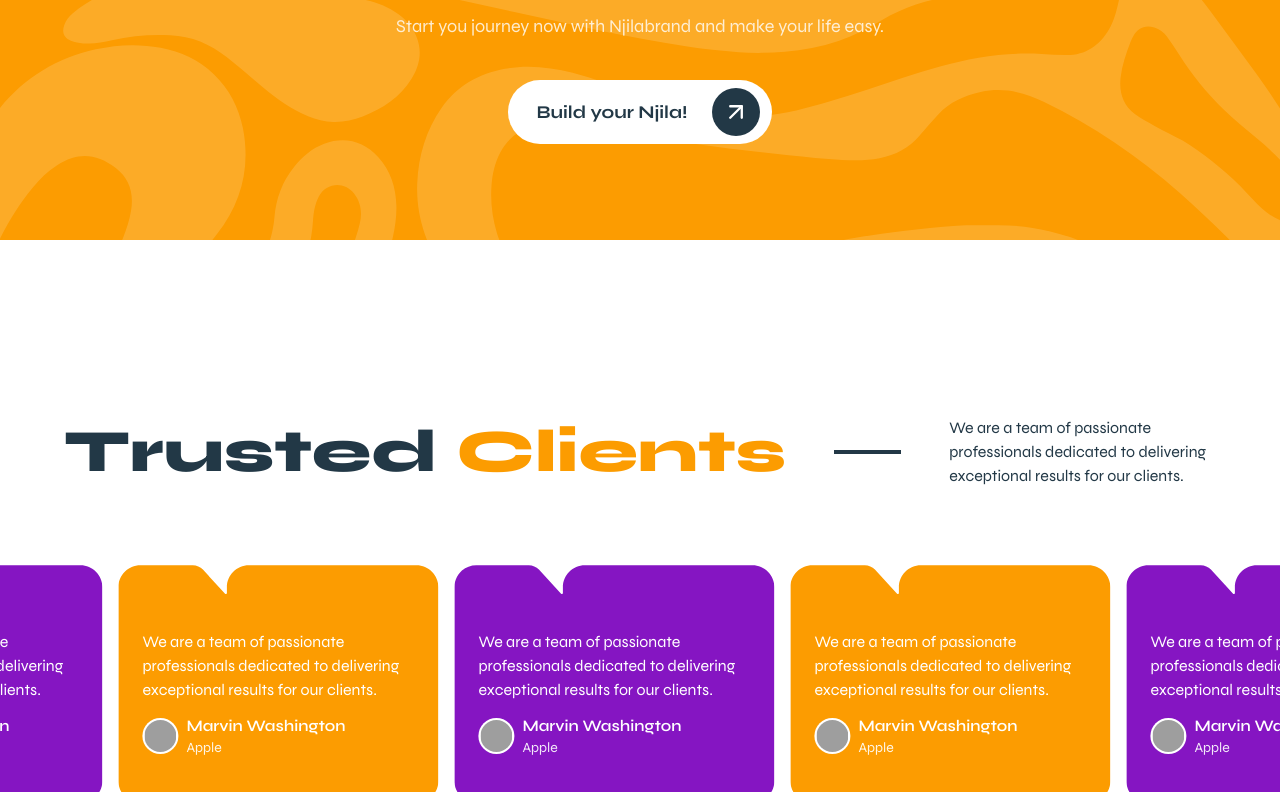
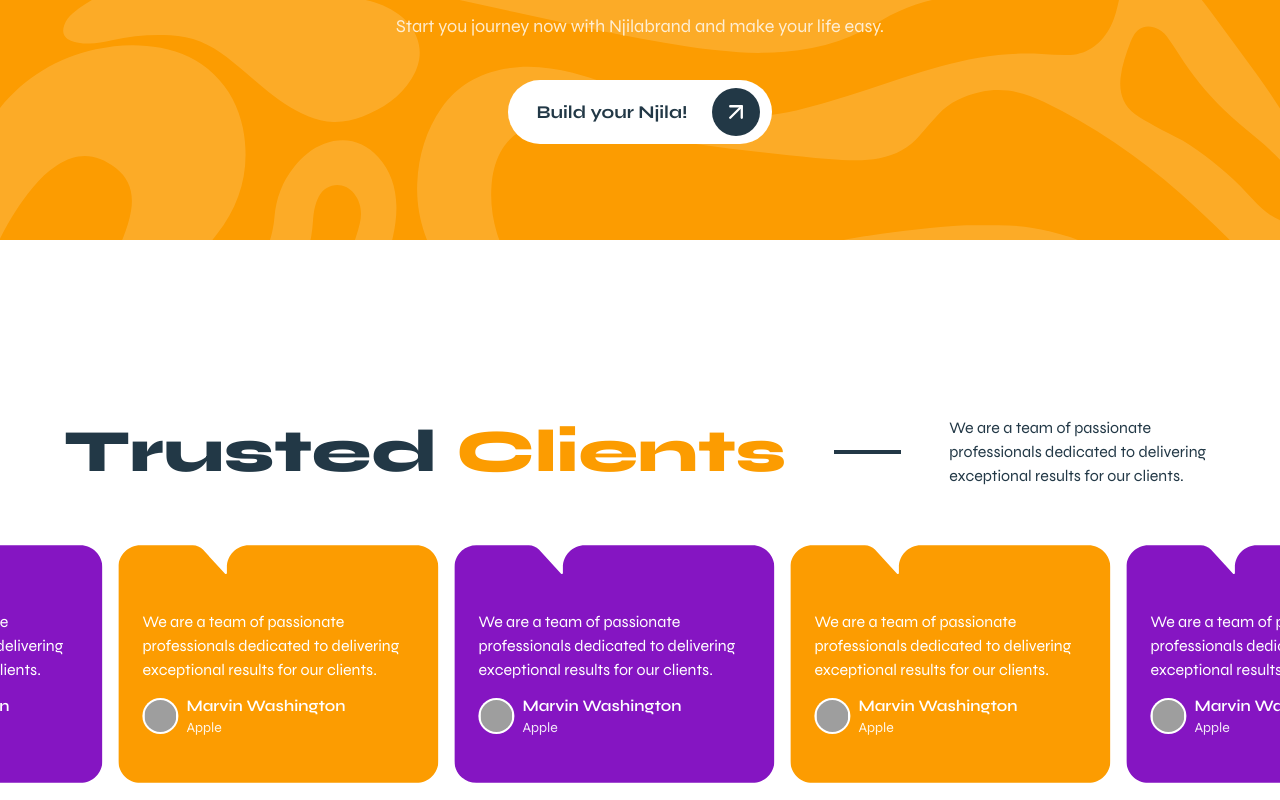
Before and after one commit to Garcia-Sebastiao/njilabrand_website, a Next.js app: page / in a window 1280 px wide. Shown: the part 6369-7169 px from the top of the page. Built offline with nearby package versions, Linux system fonts and the light colour scheme; grey boxes are pictures that could not be loaded.

Commit message:
feat: update testimonials marquee

```diff
--- a/app/components/testimonials/testimonials.tsx
+++ b/app/components/testimonials/testimonials.tsx
@@ -20,9 +20,9 @@ export function Testimonials() {
         </div>
       </div>
 
-      <Marquee pauseOnHover speed={80}>
+      <Marquee className="h-68! overflow-hidden" pauseOnHover speed={80}>
         {Array.from({ length: 8 }).map((_, index) => (
-          <div key={index} className="w-80 hover:scale-105 transition-all mt-12 mr-4 relative h-54">
+          <div key={index} className="w-80 hover:scale-105 transition-all mr-4 relative h-54">
             <div
               className={`w-full flex h-full items-center justify-center ${index % 2 !== 0 ? "[&>svg_*]:fill-secondary" : ""}`}
             >
```
